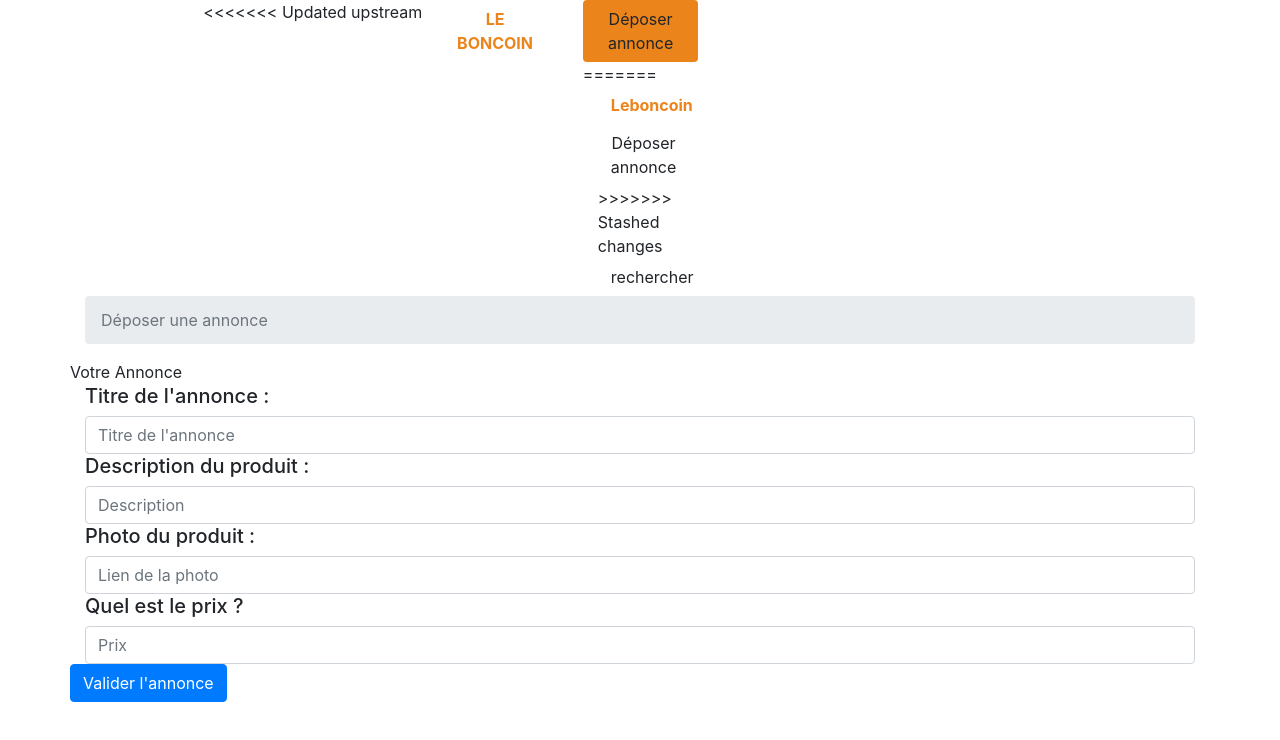
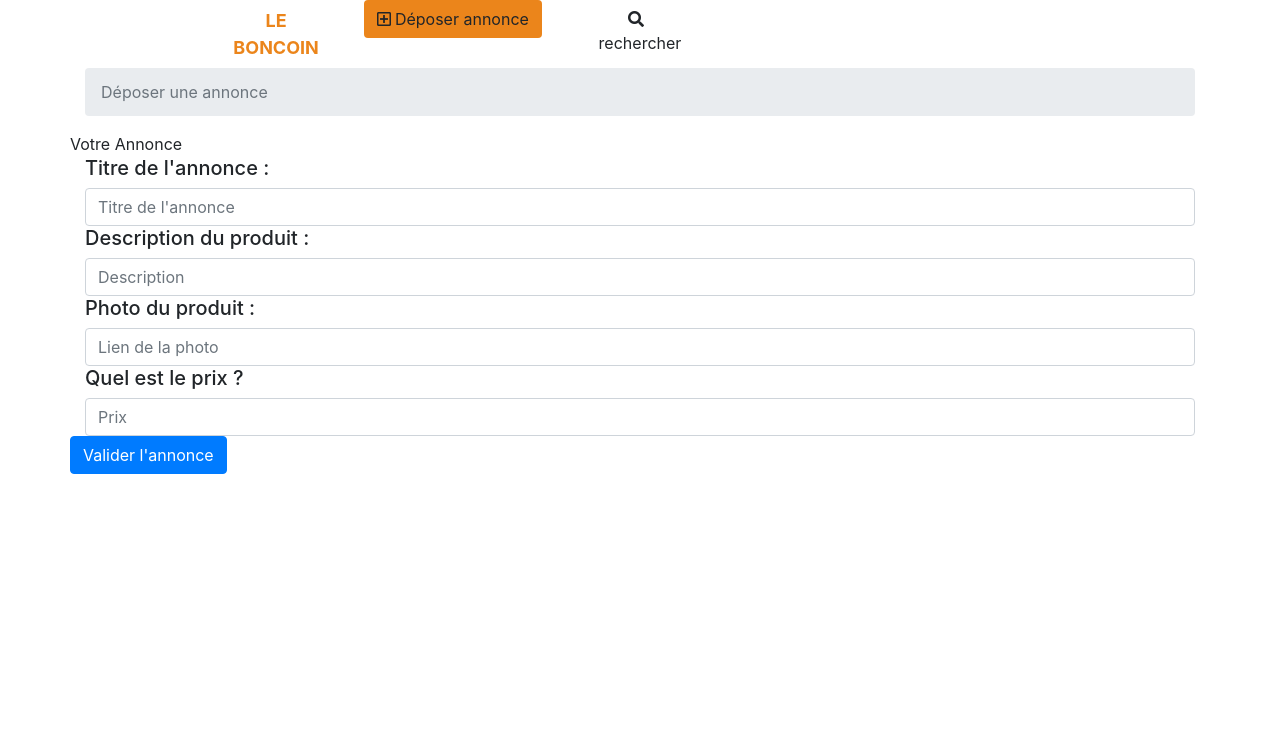
Before and after one commit to AndrewCarpentier/leboncoin, an Angular app: page /depot in a window 1280 px wide. Shown: the top 740 px of the page. Built offline with nearby package versions, Linux system fonts and the light colour scheme.

Commit message:
elboncoin

```diff
--- a/src/app/annnonce.service.ts
+++ b/src/app/annnonce.service.ts
@@ -2,10 +2,10 @@
 import { Subject } from 'rxjs';
 
 @Injectable()
-export class AnnnonceService implements OnInit{
+export class AnnnonceService{
 
 
-  listAnnonce = [{id:20,titre:'title', description: 'dzeoijdzedazedazed', photo: 'https://thumbor.forbes.com/thumbor/960x0/https%3A%2F%2Fspecials-images.forbesimg.com%2Fdam%2Fimageserve%2F1133906920%2F960x0.jpg%3Ffit%3Dscale',prix:300}];
+  listAnnonce = [{id:1,titre:'title', description: 'dzeoijdzedazedazed', photo: 'https://thumbor.forbes.com/thumbor/960x0/https%3A%2F%2Fspecials-images.forbesimg.com%2Fdam%2Fimageserve%2F1133906920%2F960x0.jpg%3Ffit%3Dscale',prix:300}];
   annonces;
   annonceSubject = new Subject <any> ()
 
@@ -14,7 +14,15 @@
     this.emit();
    }
 
-   ngOnInit(): void {
+  getLastId(){
+    if(this.listAnnonce.length == 0){
+      return 1;
+    }else{
+      return this.listAnnonce[this.listAnnonce.length-1].id + 1;
+    }
+  }
+
+  getList(){
     this.annonces = this.listAnnonce;
     this.emit();
   }
--- a/src/app/annonce/annonce.component.css
+++ b/src/app/annonce/annonce.component.css
@@ -0,0 +1,13 @@
+img {
+    max-height: 300px;
+    max-width: 300px;
+}
+
+.title{
+    font-weight: bold;
+    font-size: 30px;
+}
+
+.price{
+    color: lightcoral;
+}
--- a/src/app/annonce/annonce.component.html
+++ b/src/app/annonce/annonce.component.html
@@ -1,3 +1,16 @@
-<div>
-{{annonce.id}},{{annonce.titre}},{{annonce.description}},<img src='{{annonce.photo}}'>,{{annonce.prix}}
+<div class="row">
+    <div class="col-5">
+        <img src='{{annonce.photo}}'>
+    </div>
+    <div class="col">
+        <div class="row title">
+            {{annonce.id}} - {{annonce.titre}}
+        </div>
+        <div class="row">
+            {{annonce.description}}
+        </div>
+        <div class="row price">
+            {{annonce.prix}} €
+        </div>
+    </div>
 </div>
--- a/src/app/app.module.ts
+++ b/src/app/app.module.ts
@@ -12,7 +12,7 @@
 const mesRoutes: Routes = [
   { path: '', component: ListAnnonceComponent },
   { path: 'depot', component: DeposerAnnonceComponent },
-  { path : 'recherche', component : RechercheComponent}
+  { path : '**', component : ListAnnonceComponent}
 ]
 
 @NgModule({
--- a/src/app/list-annonce/list-annonce.component.css
+++ b/src/app/list-annonce/list-annonce.component.css
@@ -0,0 +1,3 @@
+.border{
+    border-bottom: 2px solid lightslategray;
+}
--- a/src/app/list-annonce/list-annonce.component.html
+++ b/src/app/list-annonce/list-annonce.component.html
@@ -1,4 +1,9 @@
-<app-recherche></app-recherche>
-<div *ngFor="let i of listeAnnonce">
+<div class="mt-3">
+    <app-recherche></app-recherche>
+</div>
+<div *ngFor="let i of listeAnnonce" class="container mt-3">
 <app-annonce [annonce]="i"></app-annonce>
+    <div class="border mt-3">
+
+    </div>
 </div>
--- a/src/app/menu/menu.component.css
+++ b/src/app/menu/menu.component.css
@@ -1,6 +1,5 @@
 .colorOrange {
     color : #eb851b;
-<<<<<<< Updated upstream
     font-size: 18px;
     font-weight: bold
 
@@ -8,6 +7,4 @@
 
 .fontOrange {
     background-color: #eb851b;
-=======
->>>>>>> Stashed changes
 }
--- a/src/app/menu/menu.component.html
+++ b/src/app/menu/menu.component.html
@@ -4,22 +4,14 @@
   </div>
   <div class="col-8">
     <div class="row">
-<<<<<<< Updated upstream
       <div class="col-2">
-        <button class="btn colorOrange" routerLink="">LE BONCOIN</button>
+        <button class="btn colorOrange" routerLink="" (click)="x()">LE BONCOIN</button>
+      </div>
+      <div class="col-3">
+        <button class="btn fontOrange" routerLink = "depot"><i class="far fa-plus-square mr-1"></i>Déposer annonce</button>
       </div>
       <div class="col-2">
-        <button class="btn fontOrange" routerLink = "depot">Déposer annonce</button>
-=======
-      <div class="col-2 ">
-        <button class="btn colorOrange" routerLink="">Leboncoin</button>
-      </div>
-      <div class="col-2">
-        <button class="btn " routerLink = "depot">Déposer annonce</button>
->>>>>>> Stashed changes
-      </div>
-      <div class="col-2">
-        <button class="btn" routerLink = "recherche">rechercher</button>
+        <button class="btn" routerLink = "recherche"><i class="fas fa-search mr-2"></i>rechercher</button>
       </div>
     </div>
   </div>
--- a/src/app/menu/menu.component.ts
+++ b/src/app/menu/menu.component.ts
@@ -1,4 +1,5 @@
 import { Component, OnInit } from '@angular/core';
+import { AnnnonceService } from '../annnonce.service';
 
 @Component({
   selector: 'app-menu',
@@ -8,8 +9,11 @@
 export class MenuComponent implements OnInit {
 
 
-  constructor() { }
+  constructor(private service: AnnnonceService) { }
 
+  x(){
+    this.service.getList();
+  }
 
   ngOnInit() {
   }
--- a/src/app/recherche/recherche.component.html
+++ b/src/app/recherche/recherche.component.html
@@ -5,10 +5,10 @@
   <div class="col-6">
     <div class="row">
       <div class="col-4">
-        <input (change)="valeurStock($event)" type="text" placeholder="Que recherchez-vous ?">
+        <input class="form-control" (change)="valeurStock($event)" type="text" placeholder="Que recherchez-vous ?">
       </div>
       <div class="col-2">
-        <button (click)="recherche()">rechercher</button>
+        <button class="form-control btn btn-primary" (click)="recherche()">rechercher</button>
       </div>
 
     </div>
```
